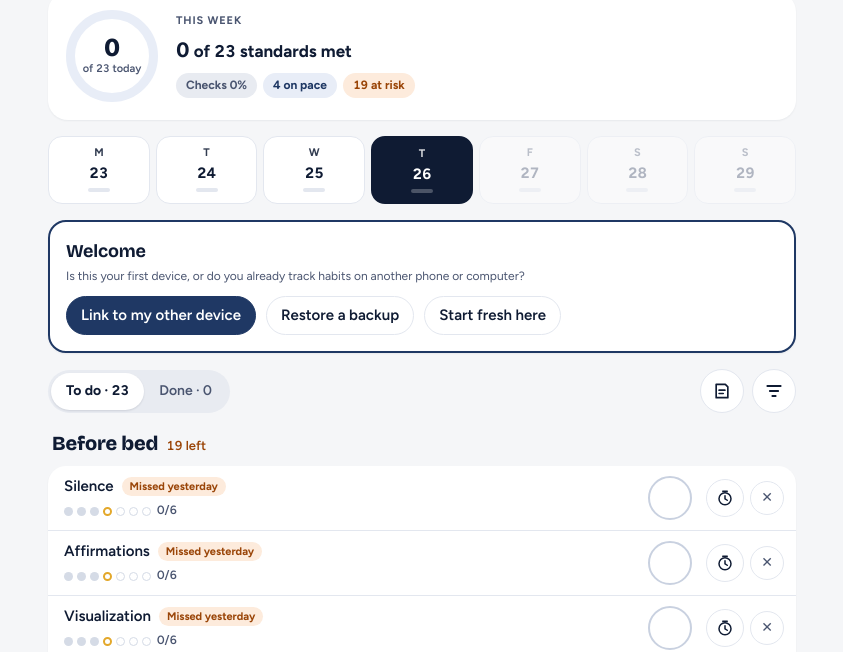
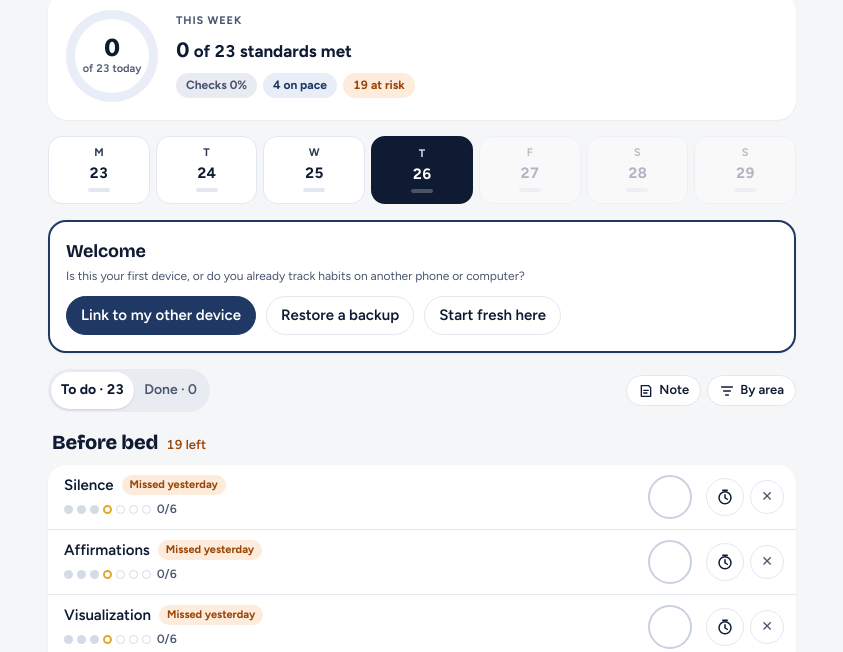
Before and after one commit to gman1301/Q4-habits, a plain HTML site: page index.html in a window 1280 px wide. Shown: the part 152-804 px from the top of the page, without its empty margins (218-1061 px from the left). Drawn offline with nearby package versions, Linux system fonts and the light colour scheme.

Commit message:
Today: label the Note and By area buttons
Co-Authored-By: Claude Opus 5.5 <noreply@anthropic.com>
Claude-Session: https://claude.ai/code/session_01TsBBs9AxsVyyXG8xpFNyuM

```diff
--- a/index.html
+++ b/index.html
@@ -645,6 +645,7 @@ main{max-width:780px}
 .wg-pct.all{margin-top:8px;background:var(--soft)}.wg-pct.all .wg-n{color:var(--ink)}
 @media (max-width:420px){.wg-p{font-size:10px;letter-spacing:-.02em}}
 .rgrid2 .cell{display:grid;place-items:center}.rgrid2 .cell.d-done svg{opacity:1}.rgrid2 .cell.d-x .xm{font-size:13px}
+.lbtn{display:inline-flex;align-items:center;gap:5px;white-space:nowrap;padding:6px 10px;font-size:13px}.toolrow:has(.lbtn){flex-wrap:nowrap;gap:6px}.toolrow:has(.lbtn) .seg button{padding-inline:10px;white-space:nowrap}@media (max-width:400px){.lbtn svg{display:none}.lbtn{padding:6px 9px}.toolrow:has(.lbtn) .seg button{padding-inline:8px;font-size:13px}}.lbtn[aria-pressed="true"]{background:var(--accent);color:var(--accent-ink);border-color:var(--accent)}
 </style>
 </head>
 <body>
@@ -1127,8 +1128,8 @@ function vToday(M){const d=S.day,k=key(d),w=weekOf(d),isT=k===key(M.t),mode=UI.t
   if(w===M.cw)h+=commitCard(M,commitWeek(M),false);
   const doneN=S2.filter(o=>o.on||o.mk).length;
   h+='<div class="toolrow"><div class="seg" role="group" aria-label="Show"><button type="button" data-act="tfilter" data-m="todo" aria-pressed="'+(filt==="todo")+'">To do · '+(tot-doneN)+'</button><button type="button" data-act="tfilter" data-m="done" aria-pressed="'+(filt==="done")+'">Done · '+doneN+'</button></div><span class="spacer"></span>'+
-   '<button type="button" class="iconbtn lg" data-act="opennote" data-k="'+k+'" aria-label="Day note" aria-pressed="'+(!!D.notes[k]||S.noteOpen===k)+'"><svg viewBox="0 0 24 24" width="20" height="20" aria-hidden="true"><path d="M5 4h11l3 3v13H5z M8.5 11h7M8.5 15h5" fill="none" stroke="currentColor" stroke-width="2" stroke-linejoin="round" stroke-linecap="round"/></svg></button>'+
-   '<button type="button" class="iconbtn lg" data-act="tmode" data-m="'+(mode==="area"?"priority":"area")+'" aria-label="Group by area" aria-pressed="'+(mode==="area")+'"><svg viewBox="0 0 24 24" width="20" height="20" aria-hidden="true"><path d="M4 6h16M7 12h10M10 18h4" fill="none" stroke="currentColor" stroke-width="2.2" stroke-linecap="round"/></svg></button></div>';
+   '<button type="button" class="btn sm lbtn" data-act="opennote" data-k="'+k+'" aria-pressed="'+(!!D.notes[k]||S.noteOpen===k)+'"><svg viewBox="0 0 24 24" width="16" height="16" aria-hidden="true"><path d="M5 4h11l3 3v13H5z M8.5 11h7M8.5 15h5" fill="none" stroke="currentColor" stroke-width="2" stroke-linejoin="round" stroke-linecap="round"/></svg>Note</button>'+
+   '<button type="button" class="btn sm lbtn" data-act="tmode" data-m="'+(mode==="area"?"priority":"area")+'" aria-pressed="'+(mode==="area")+'"><svg viewBox="0 0 24 24" width="16" height="16" aria-hidden="true"><path d="M4 6h16M7 12h10M10 18h4" fill="none" stroke="currentColor" stroke-width="2.2" stroke-linecap="round"/></svg>By area</button></div>';
   const note=D.notes[k];
   if(note||S.noteOpen===k)h+='<div class="daynote"><span class="cap">Day note</span>'+DAYTAGS.map(t=>'<button type="button" class="chip" data-act="daytag" data-k="'+k+'" data-t="'+t+'" aria-pressed="'+(!!note&&note.tag===t)+'">'+t+'</button>').join("")+
     (note?'<input class="inp" id="dn-text" data-k="'+k+'" value="'+esc(note.text||"")+'" placeholder="Details (optional)" aria-label="Day note details">':'')+'</div>';
```
